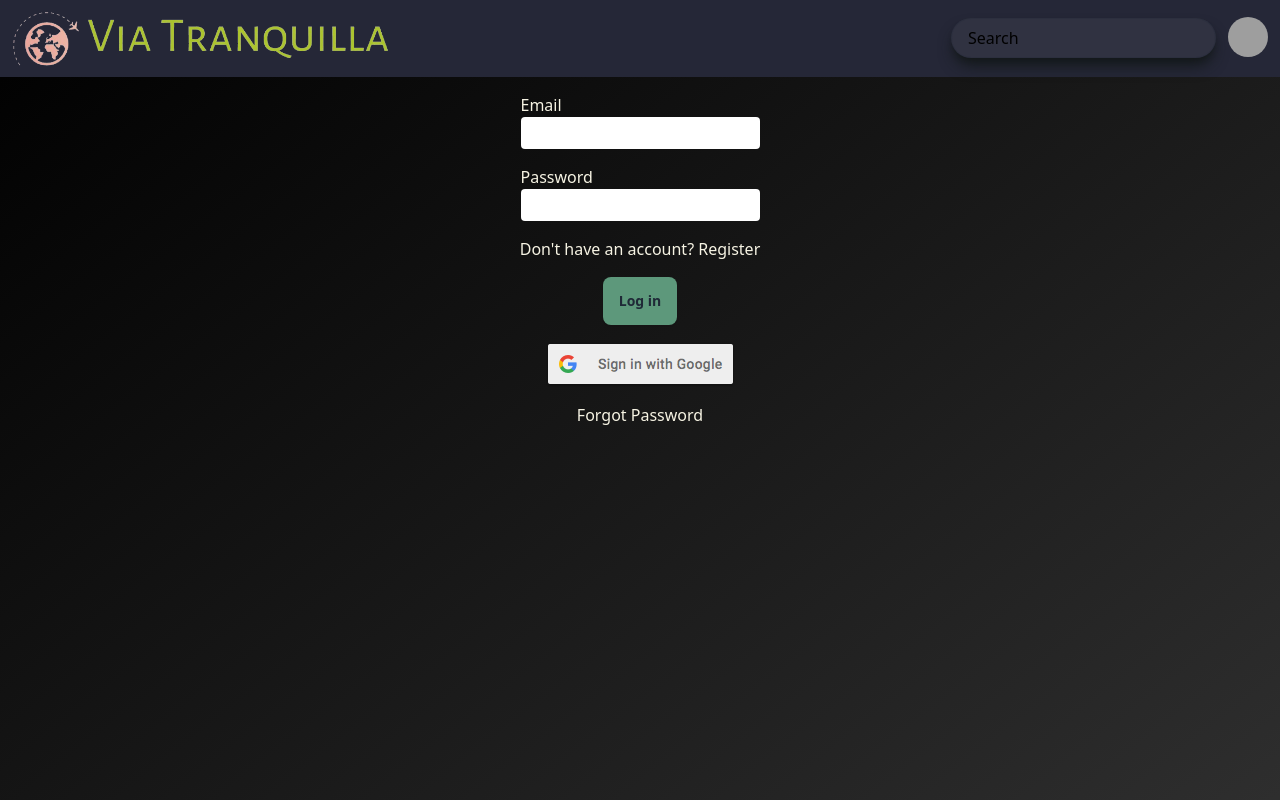
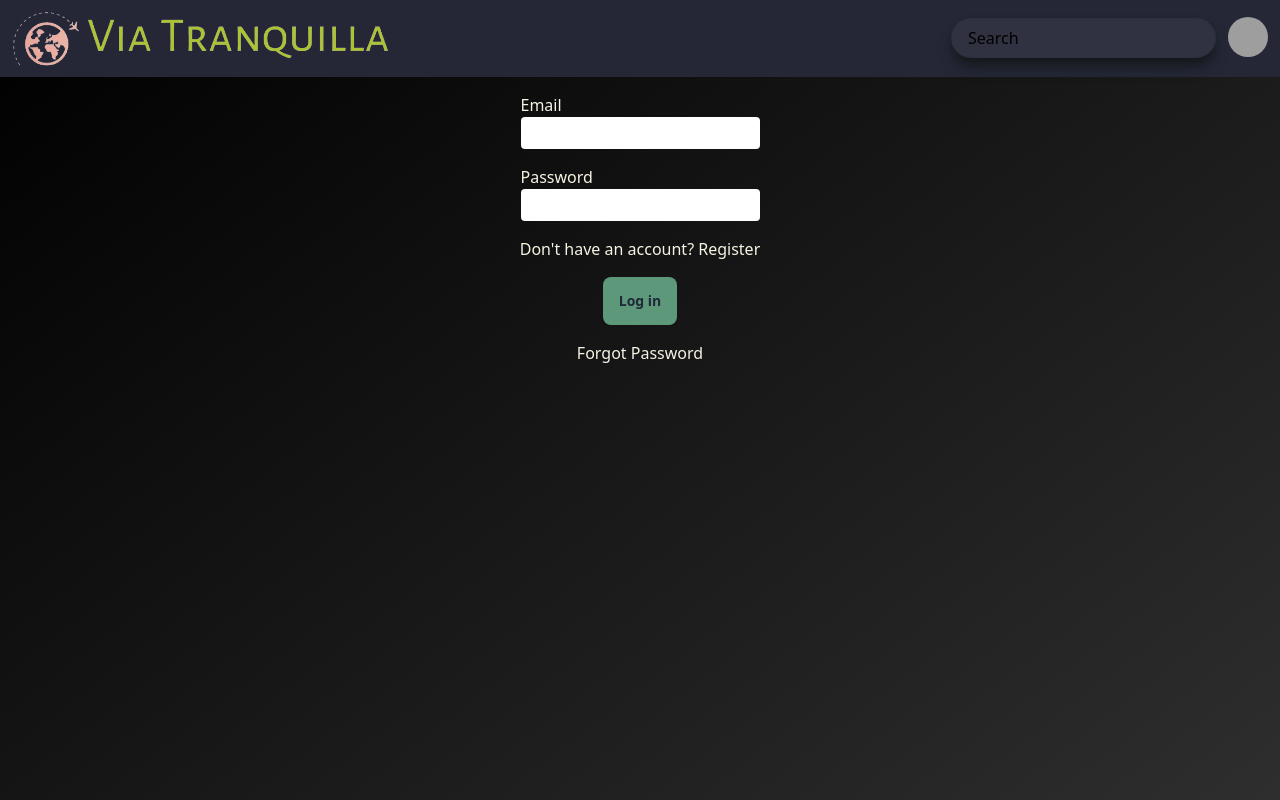
Before and after one commit to WebForChange/viatranquilla-full-stack, a React (Vite) app in the folder frontend/: page /login in a window 1280 px wide. Shown: the top 800 px of the page. Built offline with nearby package versions, Linux system fonts and the light colour scheme; no server answers; grey boxes are pictures that could not be loaded.

Commit message:
OAuth2 final register version

```diff
--- a/frontend/src/components/login/LoginForm.jsx
+++ b/frontend/src/components/login/LoginForm.jsx
@@ -63,15 +63,6 @@ export default function LoginForm() {
 
 
 
-  function navigate(url){
-    window.location.href = url
-  }
-
-  async function auth(){
-    const response = await fetch('http://127.0.0.1:3000/request',{method:'post'});
-    const data = await response.json();
-    navigate(data.url);
-  }
 
 
   return (
@@ -109,7 +100,6 @@ export default function LoginForm() {
         >
           Log in
         </button>
-        <button type="button" onClick={() => auth()}><img src={googleButton} alt="google sign in"/></button>
         <p>
           <a href="">Forgot Password</a>
         </p>
```
Also changed, not shown: frontend/src/assets/btn_google.png.
